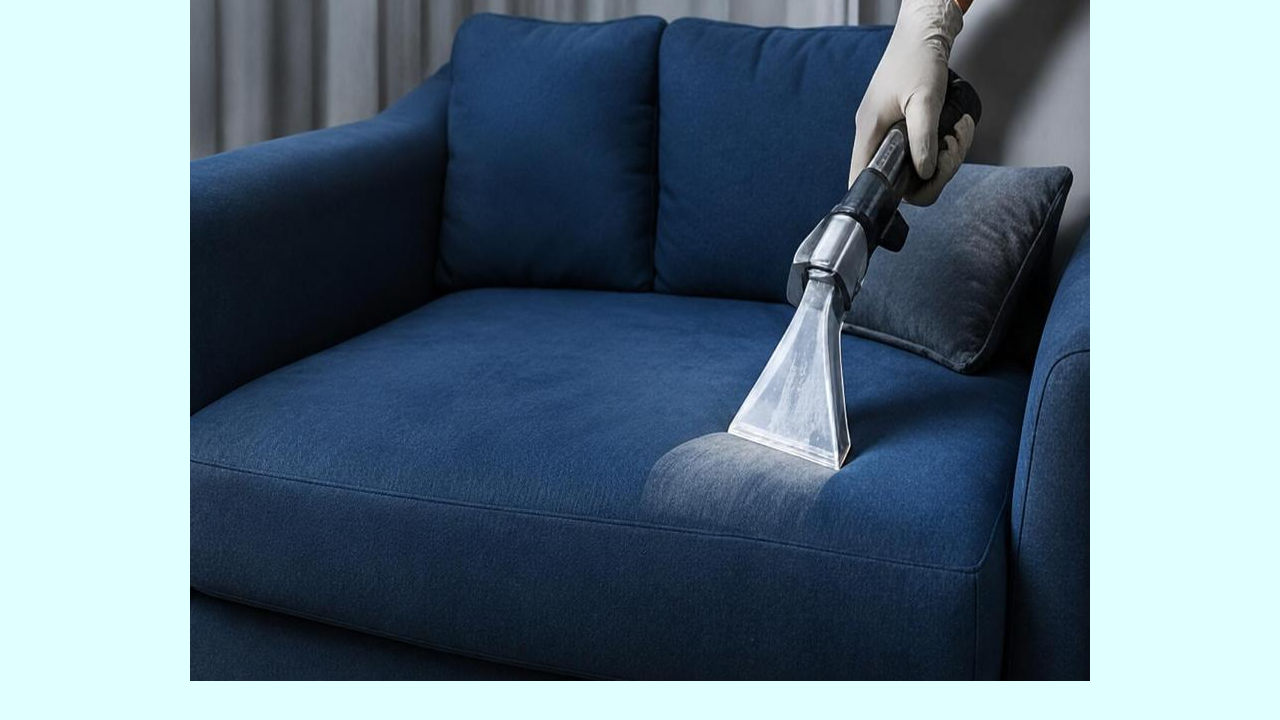
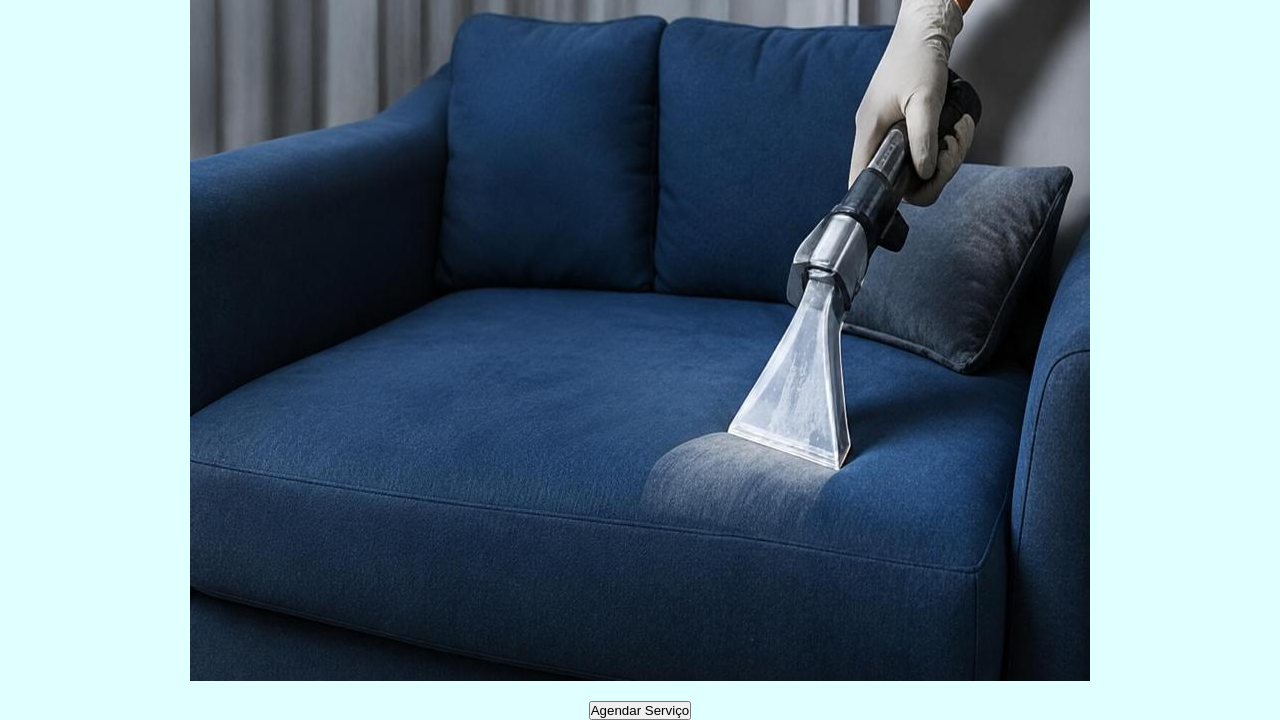
Before and after one commit to PedroHenrrique17/cleanozo-higienizacao, a plain HTML site: page index.html in a window 1280 px wide. Shown: the part 142-862 px from the top of the page. Before the commit the page ends 823 px from the top, so only its background shows below. Drawn offline with Linux system fonts and the light colour scheme.

Commit message:
botao adicionado

```diff
--- a/index.html
+++ b/index.html
@@ -28,7 +28,9 @@
                 <article>
                     <img src="./img/banner.jpg" alt="">
                 </article>
-
+                <article>
+                    <button>Agendar Serviço</button>
+                </article>
             </section>
 
         </main>
```
